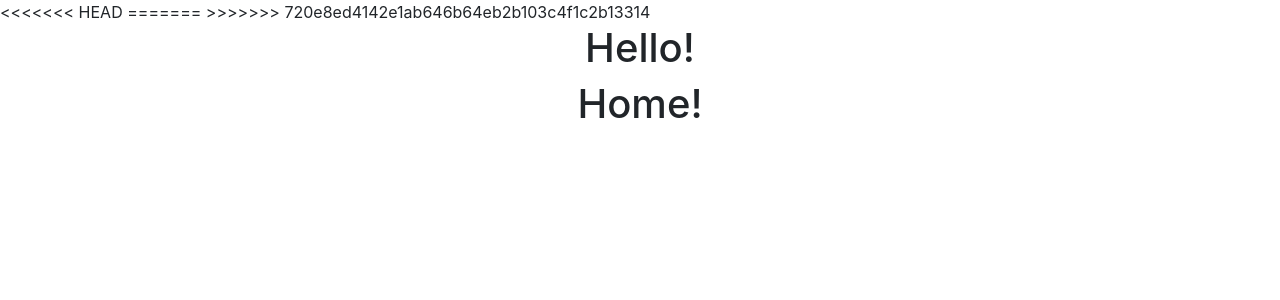
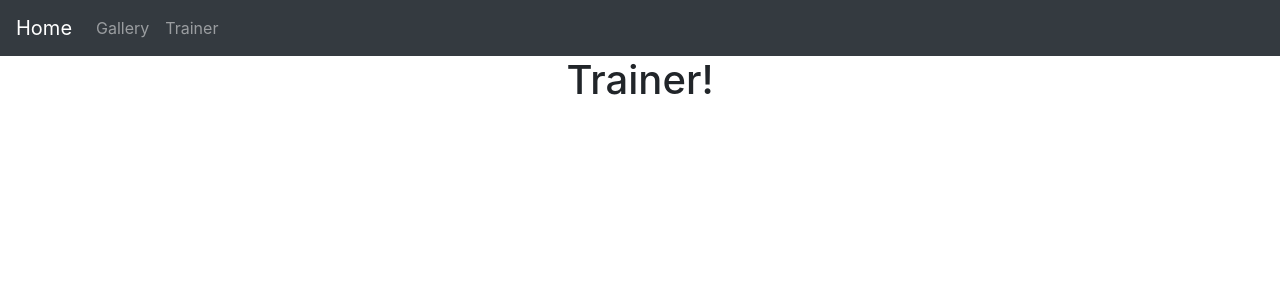
Before and after one commit to 140453a/Exposure, a React (Create React App) app: page /trainer in a window 1280 px wide. Shown: the top 300 px of the page. Built offline with nearby package versions, Linux system fonts and the light colour scheme.

Commit message:
Routing and persistent navbar i done

```diff
--- a/public/index.html
+++ b/public/index.html
@@ -24,17 +24,14 @@
       work correctly both with client-side routing and a non-root public URL.
       Learn how to configure a non-root public URL by running `npm run build`.
     -->
-<<<<<<< HEAD
     <link
       rel="stylesheet"
       href="https://maxcdn.bootstrapcdn.com/bootstrap/4.4.1/css/bootstrap.min.css"
       integrity="sha384-Vkoo8x4CGsO3+Hhxv8T/Q5PaXtkKtu6ug5TOeNV6gBiFeWPGFN9MuhOf23Q9Ifjh"
       crossorigin="anonymous"
-      />
-    <title>React App</title>
-=======
+    />
+
     <title>Exposure Trainer</title>
->>>>>>> 720e8ed4142e1ab646b64eb2b103c4f1c2b13314
   </head>
   <body>
     <noscript>You need to enable JavaScript to run this app.</noscript>
--- a/src/App.js
+++ b/src/App.js
@@ -1,15 +1,27 @@
 import React, { Component } from 'react';
+import { BrowserRouter as Router, Route} from 'react-router-dom'
 import './App.css';
-import Home from './components/Home';
-import Gallery from './components/Gallery'
+import Home from './components/pages/Home';
+import Gallery from './components/pages/Gallery'
+import Trainer from './components/pages/Trainer'
+import Header from './components/layout/Header'
 
 class App extends Component {
 render(){
     return (
-      <div className="App">
-        <h1>Hello!</h1>
-        <Home />
-      </div>
+      <Router>
+        <div className="App">
+          <Header />
+          <Route exact path="/" render={props => (
+            <React.Fragment>
+              <Home />
+            </React.Fragment>
+          )} />
+          <Route path="/gallery" component={Gallery} />
+          <Route path="/trainer" component={Trainer} />
+
+        </div>
+      </Router>
     );
   }
 }
--- /dev/null
+++ b/src/components/layout/Header.js
@@ -0,0 +1,21 @@
+import React, { Component } from 'react';
+import { Link } from 'react-router-dom';
+import { Navbar, Nav} from 'react-bootstrap'
+
+class Header extends Component {
+render() {
+    return (
+      <Navbar collapseOnSelect expand="lg" bg="dark" variant="dark">
+        <Navbar.Brand as={Link} to="/">Home</Navbar.Brand>
+        <Navbar.Toggle aria-controls="responsive-navbar-nav" />
+        <Navbar.Collapse id="responsive-navbar-nav">
+          <Nav className="mr-auto">
+            <Nav.Link as={Link}  to="/gallery">Gallery</Nav.Link>
+            <Nav.Link as={Link}  to="/trainer">Trainer</Nav.Link>
+          </Nav>
+        </Navbar.Collapse>
+      </Navbar>
+    );
+  }
+}
+export default Header;
--- a/src/components/Gallery.js
+++ b/src/components/pages/Gallery.js
@@ -3,9 +3,9 @@ import React, { Component } from 'react';
 class Gallery extends Component {
   render(){
     return (
-      <div>
+      <React.Fragment>
         <h1>Gallery!</h1>
-      </div>
+      </React.Fragment>
     );
   }
 }
--- a/src/components/Home.js
+++ b/src/components/pages/Home.js
@@ -3,9 +3,9 @@ import React, { Component } from 'react';
 class Home extends Component {
 render() {
     return (
-      <div>
+      <React.Fragment>
         <h1>Home!</h1>
-      </div>
+      </React.Fragment>
     );
   }
 }
--- /dev/null
+++ b/src/components/pages/Trainer.js
@@ -0,0 +1,13 @@
+import React, { Component } from 'react';
+
+class Trainer extends Component {
+  render(){
+    return (
+      <React.Fragment>
+        <h1>Trainer!</h1>
+      </React.Fragment>
+    );
+  }
+}
+
+export default Trainer;
```
Also changed, not shown: 1 other file (tests, documents, lock files or other folders).
